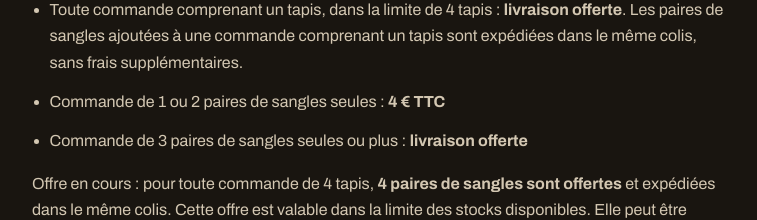
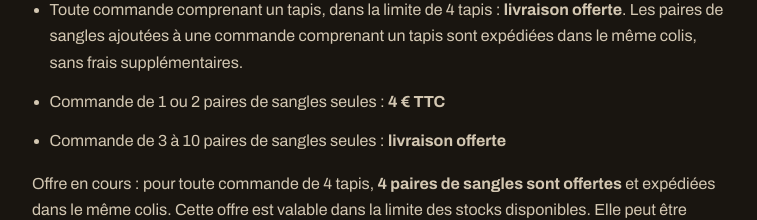
Before and after one commit to cedric-tur/before-site, a plain HTML site: page cgv.html in a window 1280 px wide. Shown: the part 2020-2240 px from the top of the page, without its empty margins (260-1017 px from the left). Drawn offline with Linux system fonts and the light colour scheme.

Commit message:
Porte a 10 paires la limite de livraison offerte sur les sangles
Cedric Turmel prevoit plusieurs formats de cartons. Le plafond des CGV
correspond desormais a celui du lien de paiement Stripe.

Co-Authored-By: Claude Opus 5 <noreply@anthropic.com>

```diff
--- a/cgv.html
+++ b/cgv.html
@@ -133,7 +133,7 @@
     <strong>livraison offerte</strong>. Les paires de sangles ajoutées à une commande
     comprenant un tapis sont expédiées dans le même colis, sans frais supplémentaires.</li>
     <li>Commande de 1 ou 2 paires de sangles seules : <strong>4 € TTC</strong></li>
-    <li>Commande de 3 paires de sangles seules ou plus :
+    <li>Commande de 3 à 10 paires de sangles seules :
     <strong>livraison offerte</strong></li>
   </ul>
   <p>Offre en cours : pour toute commande de 4 tapis, <strong>4 paires de sangles sont
```
